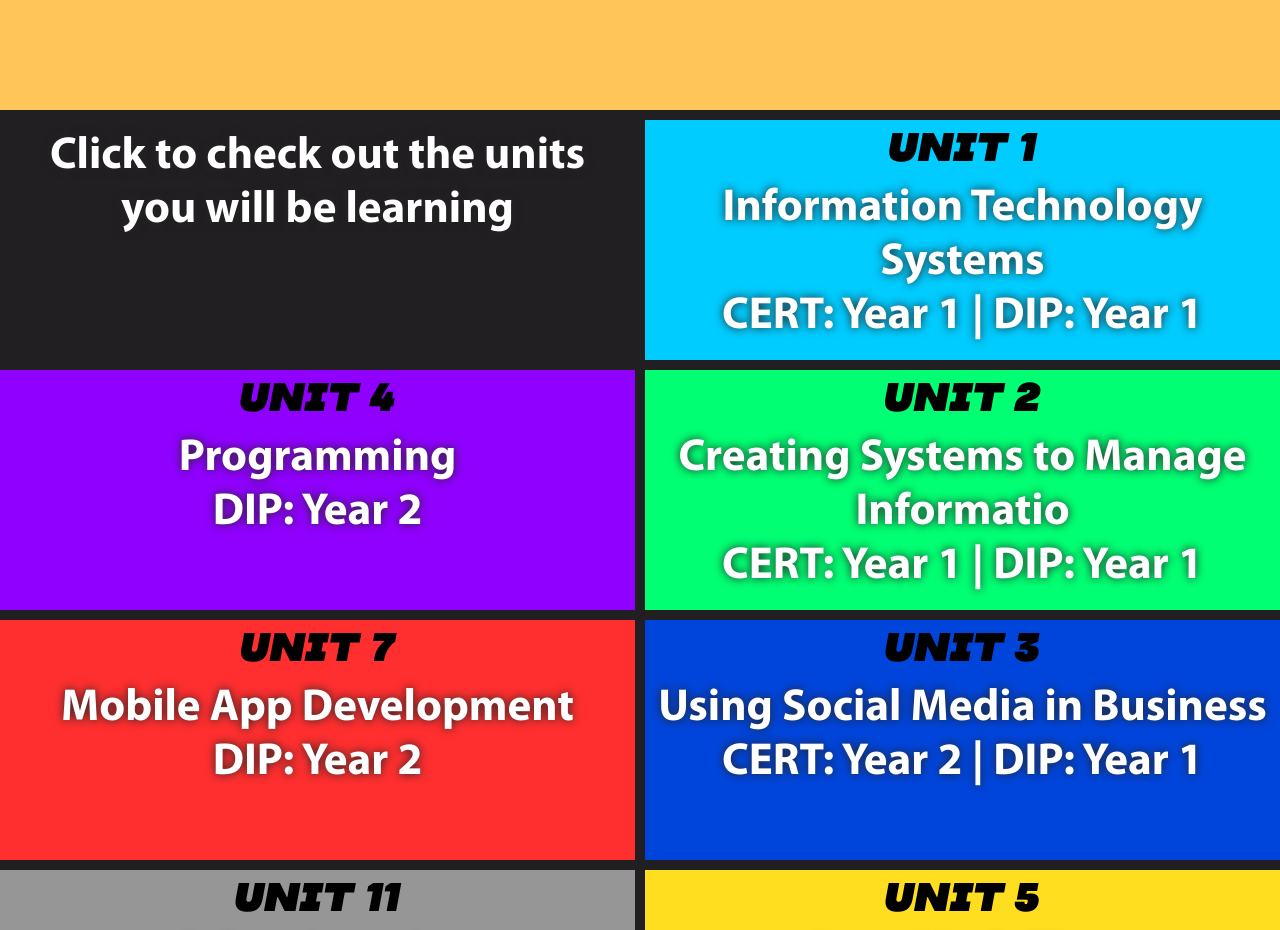
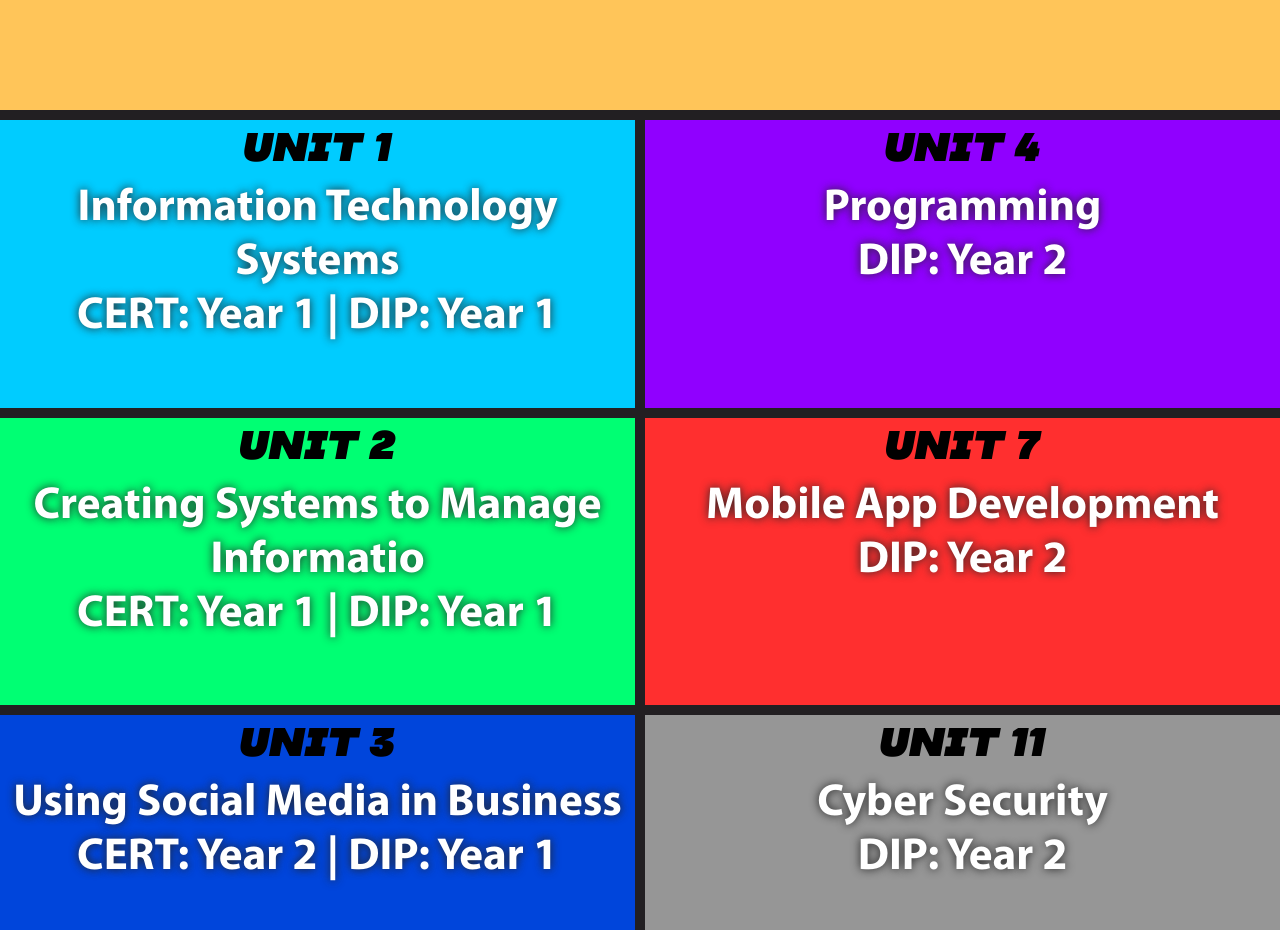
Before and after one commit to pinklittleman/poggers, a plain HTML site: page index.html in a window 1280 px wide. Shown: the part 2260-3190 px from the top of the page. Drawn offline with Linux system fonts and the light colour scheme.

Commit message:
remove links

```diff
--- a/index.css
+++ b/index.css
@@ -47,7 +47,6 @@ a{
     margin: inherit;
     background-color: #221f22;
     width: 100%;
-    height: 926px;
     display: grid;
     grid-template-columns: 1fr 1fr;
     grid-template-rows:1fr 1fr 1fr 1fr;
--- a/index.html
+++ b/index.html
@@ -25,8 +25,7 @@
     </section>
     <section class="secret2"></section>
     <section class="sec3">
-        <p class="main6"> Click to check out the units you will be learning</p>
-        <div id="item-0">Unit 1 <br><a href="unit1.html"><p>Information Technology Systems <br> CERT: Year 1 | DIP: Year 1</p></a></div>
+        <div id="item-0">Unit 1 <br><p>Information Technology Systems <br> CERT: Year 1 | DIP: Year 1</p></div>
         <div id="item-1">Unit 4 <br><p>Programming <br>DIP: Year 2</p></div>
         <div id="item-2">Unit 2 <br><p>Creating Systems to Manage Informatio <br> CERT: Year 1 | DIP: Year 1</p></div>
         <div id="item-3">Unit 7 <br><p>Mobile App Development <br> DIP: Year 2</p></div>
```
